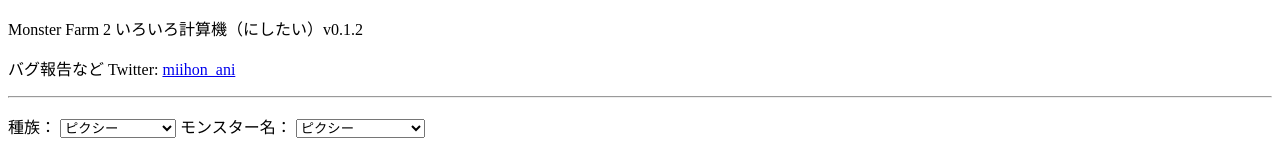
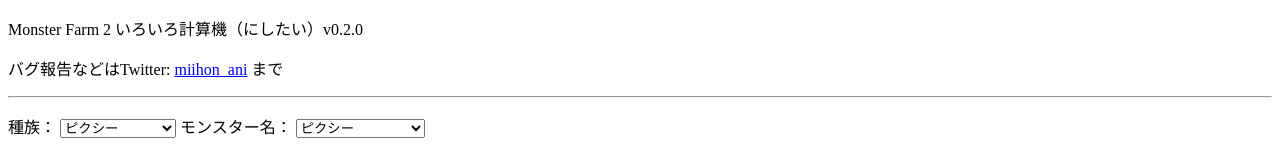
Before and after one commit to miihon-ani/mf-proj, a Vue app: page / in a window 1280 px wide. Shown: the top 153 px of the page. Built offline with nearby package versions, Linux system fonts and the light colour scheme.

Commit message:
v0.2.0ビルド（数値変更漏れ＋データ調整分）

```diff
--- a/src/components/myheader.vue
+++ b/src/components/myheader.vue
@@ -1,9 +1,10 @@
 <template>
   <div>
-    <p>Monster Farm 2 いろいろ計算機（にしたい）v0.1.2</p>
+    <p>Monster Farm 2 いろいろ計算機（にしたい）v0.2.0</p>
     <p>
-      バグ報告など Twitter:
+      バグ報告などはTwitter:
       <a href="https://twitter.com/miihon_ani">miihon_ani</a>
+      まで
     </p>
   </div>
 </template>
```
Also changed, not shown: 5 other files (tests, documents, lock files or other folders).
